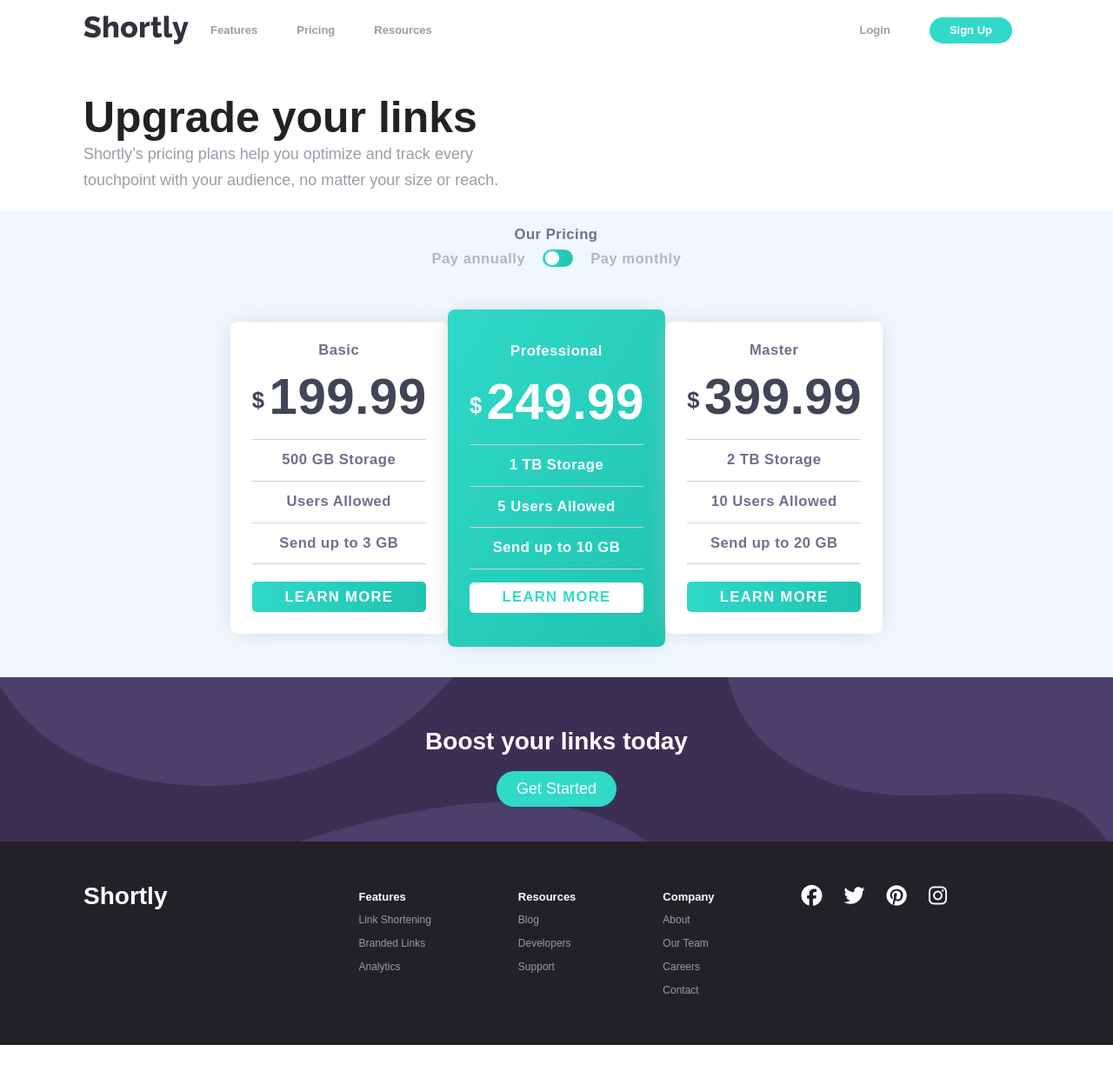
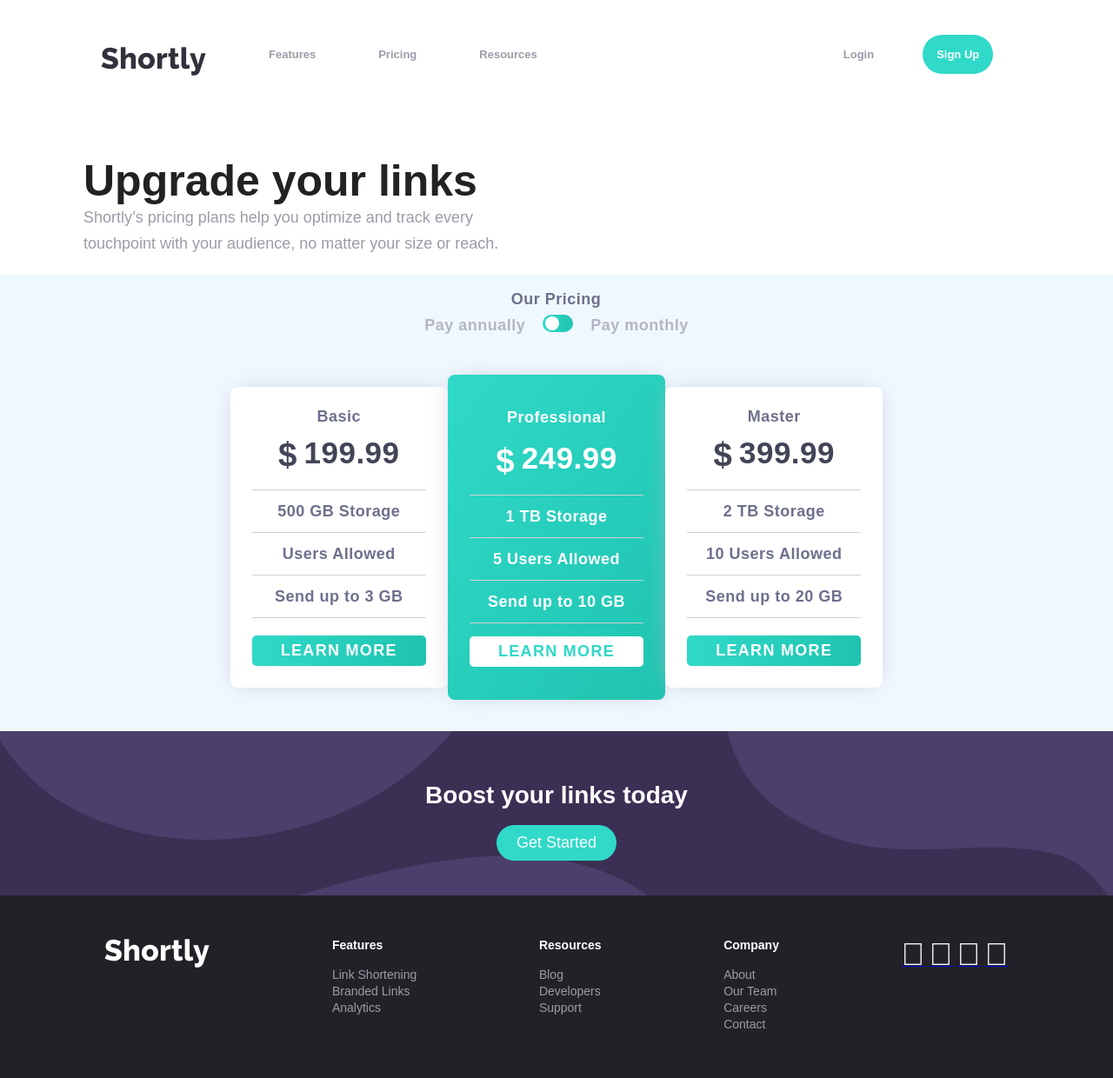
Before and after one commit to Riyiike/url-shortner-frontend, a plain HTML site: page pricing.html in a window 1280 px wide. Shown: the whole page at 87% size. Before the commit the page ends 1202 px from the top, so only its background shows below. Drawn offline with nearby package versions, Linux system fonts and the light colour scheme.

Commit message:
changes in navbar and footer

```diff
--- a/css/pricing.css
+++ b/css/pricing.css
@@ -11,6 +11,7 @@
 body {
   font-family: Arial, Helvetica, sans-serif;
   font-size: 1.8rem;
+
 }
 
 /*page container*/
@@ -26,19 +27,23 @@ body {
   /* padding: 2rem; */
 }
 
-.navbar {
+/* .navbar {
   display: flex;
   justify-content: space-between;
+  width:100%;
+  overflow: hidden;
+} */
+
+.navbar {
+  overflow: hidden;
+  padding-top: 20px;
+  padding-bottom: 20px;
+
+  /* padding-right: 5%; */
+  /* padding-left: 10%; */
 }
 
-.navbar ul li {
-  display: inline-block;
-  /* margin: 2rem; */
-  font-size: 1.3rem;
-  font-weight: bolder;
-}
-
-.navbar a {
+/* .navbar a {
   text-decoration: none;
   color: hsl(257, 7%, 63%);
   transition: 0.2s;
@@ -46,17 +51,48 @@ body {
   line-height: 30px;
   height: 30px;
   margin: 2rem;
+  font-size: 1.3rem;
+  font-weight: bolder;
+} */
+
+.navbar a {
+  float: left;
+  transition: 0.2s;
+  display: block;
+  color: hsl(257, 7%, 63%);
+  text-align: center;
+  padding: 16px 16px;
+  text-decoration: none;
+  font-size: 1.3rem;
+  font-weight: bolder;
+  margin: 2rem;
+}
+
+.right-nav {
+  cursor: pointer;
+  /* padding: 8px 22px; */
+  padding-right: 2%;
+  border: none;
+  /* background-color: hsl(180, 66%, 49%); */
+  color: #fff;
+  border-radius: 20px;
+  font-weight: 500;
+  /* margin-top: 7px; */
+}
+.right-nav{
+  float:right;
 }
 
 .navbar a:hover {
   color: #222026;
 }
 
-a.nav-logo {
-  color: #222026;
-  font-weight: bold;
+.navbar a#active {
+  padding-top: 14px;
+  padding-left: 0;
 }
-.navbar .icon- {
+
+.navbar .icon {
   display: none;
 }
 
@@ -65,6 +101,7 @@ a.nav-logo {
   padding: 0 2.3rem;
   display: block;
   border-radius: 200px;
+  border: none;
 }
 
 .btn-primary {
@@ -72,6 +109,10 @@ a.nav-logo {
   color: #fff !important;
 }
 
+.btn:hover {
+  color: #fff;
+  background-color: rgb(42, 207, 207, 0.8);
+}
 /*heading and description*/
 
 .main-content {
@@ -111,7 +152,7 @@ a.nav-logo {
   background-color: #f0f8ff;
   text-align: center;
   font-weight: 700;
-  font-size: 1.3vw;
+  /* font-size: 1.3vw; */
   max-width: 100%;
   overflow-x: hidden;
   letter-spacing: 0.5px;
@@ -126,7 +167,7 @@ hr {
 }
 
 span {
-  font-size: 2vw;
+  font-size: 3vw;
   vertical-align: middle;
   padding-right: 0.2em;
 }
@@ -140,7 +181,7 @@ h4.card-title {
 }
 
 .price {
-  font-size: 3.5em;
+  font-size: 3.5rem;
   color: hsl(234, 14%, 30%);
   margin: 0 0 20px 0;
 }
@@ -391,69 +432,52 @@ input:checked + .slider:before {
 }
 
 /*footer*/
-.main-footer {
-  background-color: hsl(260, 8%, 14%);
+/*footer*/
+footer {
+  display: flex;
+  align-items: flex-start;
+  justify-content: space-around;
+  background-color:hsl(260, 8%, 14%);
+  padding: 50px;
 }
 
-.shortly-logo h7 {
-  color: #fff;
-  font-size: 28px;
-  font-weight: 900;
-  padding-right: 120px;
+footer .footer {
+  display: flex;
+  flex-direction: column;
 }
 
-.footer-links {
-  display: flex;
-  padding: 50px 0;
-  line-height: 25px;
-  margin-right: 2rem;
+footer .footer a {
+  color: hsl(257, 7%, 63%);
+  font-size: 14px;
+  text-decoration: none;
+  padding-bottom: 5px;
 }
 
-.footer-link-heading {
-  padding-bottom: 12px;
-  color: #fff;
-  font-size: 1.3rem;
-  font-weight: bolder;
+footer .footer a:hover {
+  color: var(--cyan);
 }
 
-.footer-links li {
-  list-style: none;
+footer .footer a:first-child {
+  /* background-color: white; */
+  color: #fff;
+  font-weight: 700;
+  padding-bottom: 20px;
 }
 
-.footer-links a {
-  color: hsl(257, 7%, 63%);
-  font-size: 1.2rem;
-  text-decoration: none;
+footer .social-media-logos a {
+  color: #fff;
+  padding-right: 5px;
 }
 
-.features-links {
-  padding: 0 100px;
+footer .social-media-logos a:hover {
+  color:hsl(180, 66%, 49%);
 }
-
-.resources-links {
-  padding-right: 100px;
-}
-
-.company-links {
-  padding-right: 100px;
-}
-
-.left-footer-links {
-  display: flex;
-}
-
-ul .social-media-logo {
-  display: inline-block;
-}
-
 i {
-  margin-right: 20px;
   color: #fff;
 }
 
 
 @media screen and (max-width: 700px){
-
 
   .navbar ul li {
     display: none;
--- a/pricing.html
+++ b/pricing.html
@@ -6,32 +6,34 @@
   <meta name="viewport" content="width=device-width, initial-scale=1.0" />
   <meta http-equiv="X-UA-Compatible" content="ie=edge" />
   <link rel="stylesheet" href="css/reset.css" />
+  <link rel="stylesheet" href="./css/pricing.css" />
   <link rel="stylesheet" media="screen and (max-width: 700px)" href="css/mobile.css"/>
-    <link rel="stylesheet" href="./css/pricing.css" />
-    <script src="https://kit.fontawesome.com/d7e2896800.js" crossorigin="anonymous"></script>
-    <title>URL SHORTNER</title>
+  <!-- <link rel="stylesheet" media="screen and (max-width: 700px)" href="css/mobile2.css"/> -->
+  <!-- <link rel="stylesheet" href="https://cdnjs.cloudflare.com/ajax/libs/font-awesome/5.12.0-2/css/all.min.css"> -->
+  <link rel="stylesheet" href="https://cdnjs.cloudflare.com/ajax/libs/font-awesome/4.7.0/css/font-awesome.min.css"/>
+  <title>Pricing</title>
 </head>
 
 <body>
     <header class="page-header">
         <div class="container">
           <nav class="navbar" id= "mynavbar">
-            <ul class="left-nav">
-              <img src="./images/logo.svg" />
-              <li><a href="/index.html">Features</a></li>
-              <li><a href="/pricing.html">Pricing</a></li>
-              <li><a href="/Resources.html">Resources</a></li>
-            </ul>
-            <!-- .left-nav -->
-
-            <ul class="right-nav">
-              <li><a href="/login.html">Login</a></li>
-              <li><a href="/signup.html" class="btn btn-primary">Sign Up</a></li>
-            </ul>
-            <!-- .right-nav -->
-             <a href="javascript:void(0);" class="icon-" onclick="myFunction()">
+            <!-- <div class="left-nav"></div> -->
+              <a href="/index.html" id ="active"><img src="/images/logo.svg" alt=""></a>
+              <a class="features" href="/index.html">Features</a>
+              <a href="/pricing.html">Pricing</a>
+              <a href="/Resources.html">Resources</a>
+            <!-- </div>  -->
+            <a href="javascript:void(0);" class="icon" onclick="myFunction()">
               <i class="fa fa-bars"></i>
             </a>
+            <!-- .left-nav -->
+            <div class="right-nav">
+              <a href="/login.html">Login</a></li>
+              <a href="/signup.html" class="btn btn-primary">Sign Up</a></li>
+            </div>
+            <!-- .right-nav -->
+
           </nav>
         </div>
 
@@ -136,61 +138,49 @@
 
 <!--footer-->
 
-    <footer class="main-footer">
-        <div class="container">
-            <div class="footer-links">
-                <div class="shortly-logo">
-                    <h7>Shortly</h7>
+    <footer>
+        <!-- <div class="container"> -->
+        <img src="/images/logo1.svg " class="footer-logo" alt="">
+        <div class="footer one">
+            <a href="#">Features</a>
+            <a href="#">Link Shortening</a>
+            <a href="#">Branded Links</a>
+            <a href="#">Analytics</a>
+        </div>
+        <div class="footer two">
+            <a href="#">Resources</a>
+            <a href="#">Blog</a>
+            <a href="#">Developers</a>
+            <a href="#">Support</a>
+        </div>
+        <div class="footer three">
+            <a href="#">Company</a>
+            <a href="#">About</a>
+            <a href="#">Our Team</a>
+            <a href="#">Careers</a>
+            <a href="#">Contact</a>
         </div>
 
-                <div class="left-footer-links">
-                    <div class="features-links">
-                        <h7 class="footer-link-heading">Features</h7>
-                        <ul>
-                            <li><a href=>Link Shortening</a></li>
-                            <li><a href=>Branded Links</a></li>
-                            <li><a href=>Analytics</a></li>
-                        </ul>
-                    </div>
+            <div class="social-media-logo">
 
-                    <div class="resources-links">
-                        <h7 class="footer-link-heading">Resources</h7>
-                        <ul>
-                            <li><a href=>Blog</a></li>
-                            <li><a href=>Developers</a></li>
-                            <li><a href=>Support</a></li>
-                        </ul>
-                    </div>
-
-                    <div class="company-links">
-                        <h7 class="footer-link-heading">Company</h7>
-                        <ul>
-                            <li><a href=>About</a></li>
-                            <li><a href=>Our Team</a></li>
-                            <li><a href=>Careers</a></li>
-                            <li><a href=>Contact</a></li>
-
-                        </ul>
-                    </div>
-
-
-                    <div class="social-media-logo">
                 <a href="http://facebook.com" target="blank"><i class="fab
                 fa-facebook fa-2x"></i></a>
+
                 <a href="http://facebook.com" target="blank"><i class="fab
                 fa-twitter fa-2x"></i></a>
+
                 <a href="http://facebook.com" target="blank"><i class="fab
                 fa-pinterest fa-2x"></i></a>
+
                 <a href="http://facebook.com" target="blank"><i class="fab
                 fa-instagram fa-2x"></i></a>
-
-                    </div>
-
             </div>
 
             </div>
         </div>
-
+        </div>
+        </div>
+        <!-- </div> -->
   </footer>
     <script src="https://ajax.googleapis.com/ajax/libs/jquery/3.4.1/jquery.min.js"></script>
     <script src="./js/pricing.js"></script>
```
Lines whose indentation alone changed are shown as unchanged.
